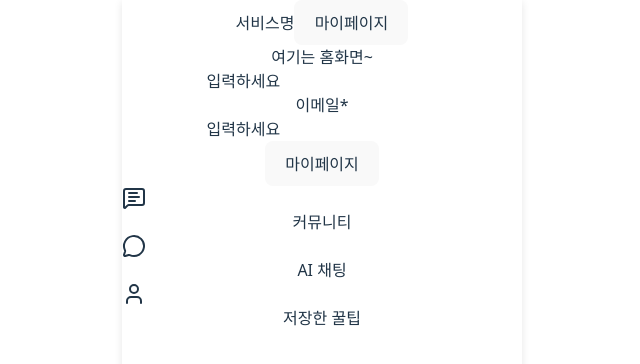
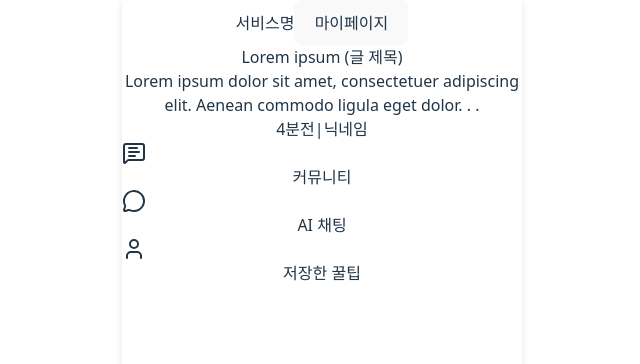
Before and after one commit to 2025-UMC-Hackathon/Frontend, a React (Vite) app: page / in a window 1280 px wide. Shown: the top 364 px of the page, without its empty margins (318-958 px from the left). Built offline with nearby package versions, Linux system fonts and the light colour scheme.

Commit message:
design: 게시판 글 컴포넌트 형태 제작

```diff
--- /dev/null
+++ b/src/components/BoardItem.tsx
@@ -0,0 +1,32 @@
+type BoardItemProps = {
+    title: string;
+    content: string;
+    createdAt: string;
+    nickname: string;
+};
+
+export const BoardItem = ({
+    title,
+    content,
+    createdAt,
+    nickname,
+}: BoardItemProps) => {
+    return (
+        <div className="flex flex-col text-left bg-white w-full h-[100px] border-t border-[#D9D9D9]">
+            <div className="px-[15px] py-[10px]">
+                <h2 className="text-[12px] font-semibold mb-[10px]">{title}</h2>
+
+                <p className="text-[12px] font-semibold mb-[11px] line-clamp-2">
+                    {content}
+                </p>
+
+                <div className="flex items-center text-[10px] gap-[7px] text-xs text-[#9C9C9C]">
+                    <span>{createdAt}</span>
+                    <span>|</span>
+                    <span>{nickname}</span>
+                </div>
+            </div>
+
+        </div>
+    );
+};
--- a/src/pages/homepage.tsx
+++ b/src/pages/homepage.tsx
@@ -1,47 +1,16 @@
 // 깃허브에서 이슈를 파고, dev에서 feature로 뻗어나가주세요!
 
-import { useNavigate } from 'react-router-dom';
-import Button from "../components/button";
-import TextField from '../components/TextField';
+import { BoardItem } from '../components/BoardItem';
 
 export default function Home() {
-	const navigate = useNavigate();
-
-	const handleChange = () => {
-		console.log("handle");
-	}
-
 
 	return (
-		<div className="flex flex-col items-center justify-start p-2">
-			<p className="mb-4 text-lg">여기는 홈화면~</p>
-
-			<TextField
-
-				value="입력하세요"
-				onChange={handleChange}
-				placeholder="이메일을 입력하세요"
-				variant="login"
-				required
-			/>
-
-			<TextField
-				label="이메일"
-				value="입력하세요"
-				onChange={handleChange}
-				placeholder="이메일을 입력하세요"
-				variant="signup"
-				required
-			/>
-
-			<Button
-				text="마이페이지"
-				width="w-30"
-				height="h-10"
-				backgroundColor="bg-green-600"
-				borderRadius="rounded-full"
-				fontColor="text-white"
-				onClick={() => navigate('/my')}
+		<div className="flex flex-col items-center justify-start">
+			<BoardItem
+				title="Lorem ipsum (글 제목)"
+				content="Lorem ipsum dolor sit amet, consectetuer adipiscing elit. Aenean commodo ligula eget dolor. . ."
+				createdAt="4분전"
+				nickname="닉네임"
 			/>
 		</div>
 	);
```
